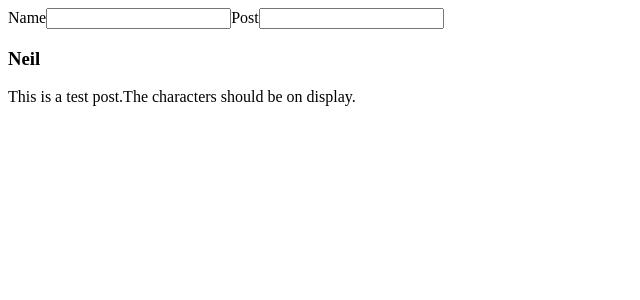
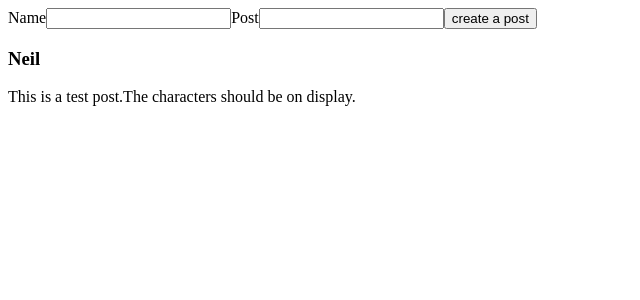
Before and after one commit to Byakuya91/Social-Feed, a React (Create React App) app: page / in a window 1280 px wide. Shown: the top 300 px of the page, without its empty margins (0-640 px from the left). Built offline with nearby package versions, Linux system fonts and the light colour scheme.

Commit message:
I've successfully added a button and it won't reload the page thanks to the onSubmit function. Working now on making a post being able to submit and update.

```diff
--- a/src/Components/CreatePost/CreatePost.jsx
+++ b/src/Components/CreatePost/CreatePost.jsx
@@ -1,16 +1,23 @@
 import React, { useState } from 'react';
 
 const CreatePosts = (props) => {
+
+    // construct a post object that will enter our post array.
+    const [name, setName] = useState('');
+    const [post, setPost] = useState('');
+
+    // creating a function to prevent the page from reloading
+    function handleSubmit(event){
+        event.preventDefault();
+    }
+
     return (
-       <form>
+       <form onSubmit={handleSubmit}>
        <labeL>Name</labeL>
-       <input type="text" />
+       <input type="text" value={name}  onChange ={(event)=> setName(event.target.value) }/>
        <labeL>Post</labeL>
-       <input type="text" />
-
-
-
-
+       <input type="text" value={post}onChange ={(event)=> setPost(event.target.value) } />
+       <button type='submit'>create a post </button>
        </form>
 
 
```
